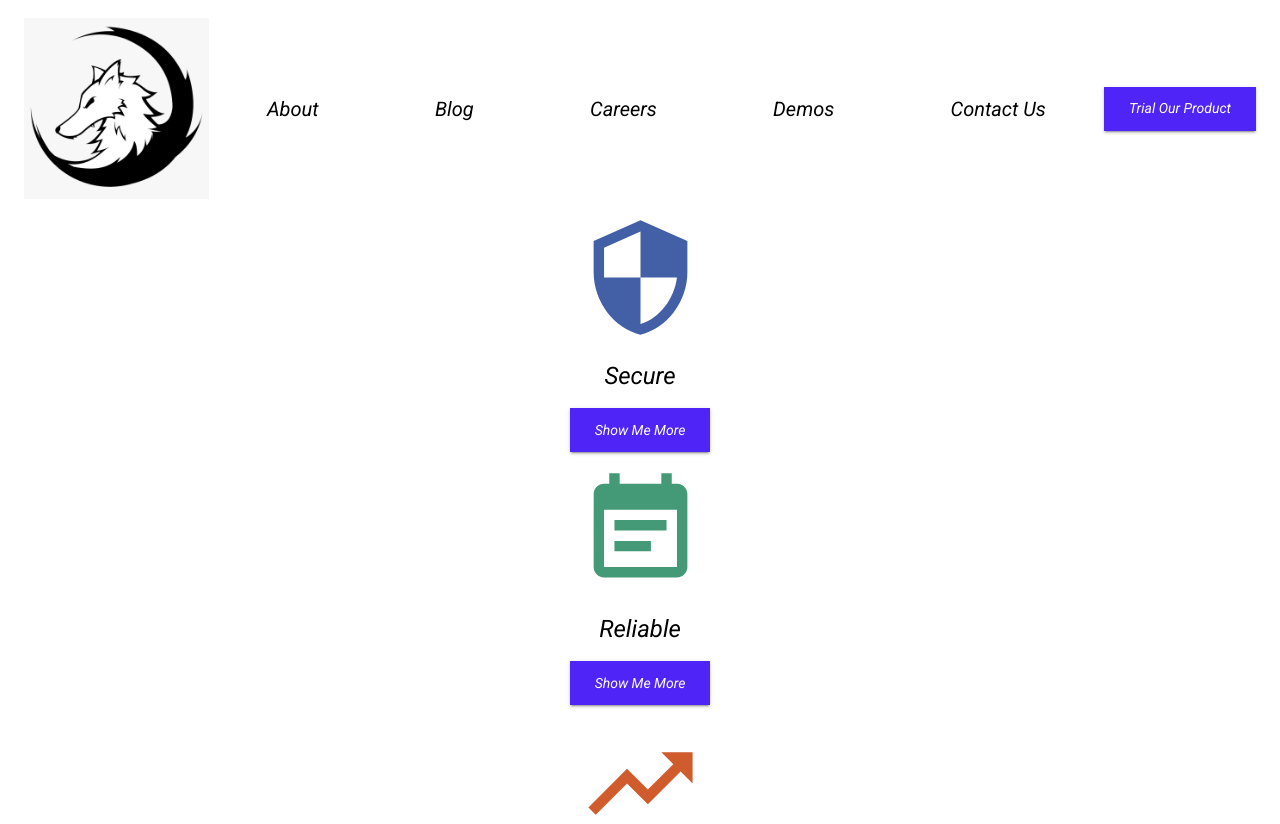
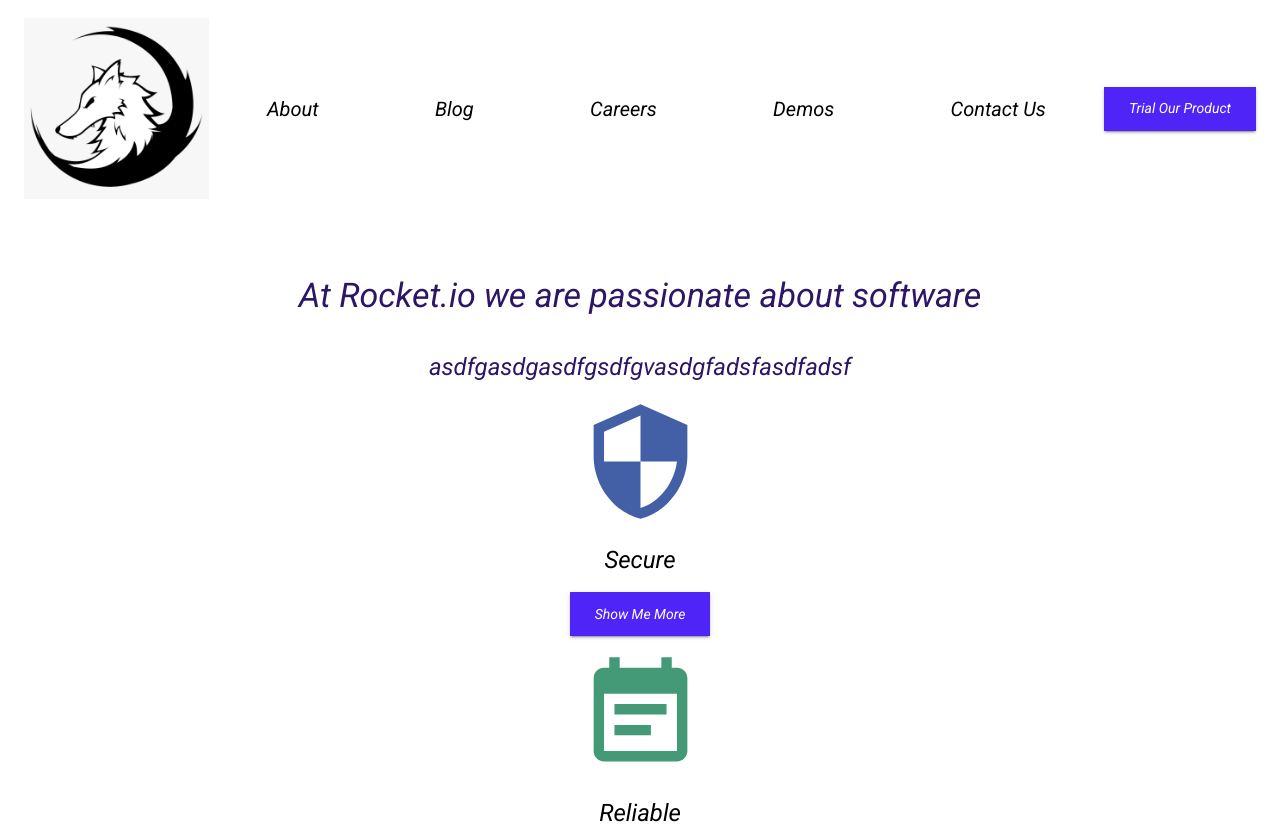
Before and after one commit to Manoj-113/React-Web-1, a React (Create React App) app: page / in a window 1280 px wide. Shown: the top 824 px of the page. Built offline with nearby package versions, Linux system fonts and the light colour scheme.

Commit message:
Update App.js file

```diff
--- a/src/App.js
+++ b/src/App.js
@@ -64,6 +64,15 @@ function App() {
       <ThemeProvider theme={theme}>
         <NavBar/>
 
+        <div className = {classes.wrapper}>
+          <Typography variant = "h4" className={classes.bigSpacer} color="primary">
+            At Rocket.io we are passionate about software
+          </Typography>
+          <Typography variant = "h5" className={classes.littleSpacer} color="primary">
+            asdfgasdgasdfgsdfgvasdgfadsfasdfadsf
+          </Typography>
+        </div>
+
         <div className={"${classes.grid} ${classes.bigSpacer}"}>
           <Grid icon = {<SecurityIcon style={{fill: '#4360A6',height: '125', width: '125'}}/>} title="Secure" btnTitle= "Show me More"/>
           <Grid icon = {<EventNoteIcon style={{fill: '#449A76',height: '125', width: '125'}}/>} title="Reliable" btnTitle= "Show me More"/>
```
